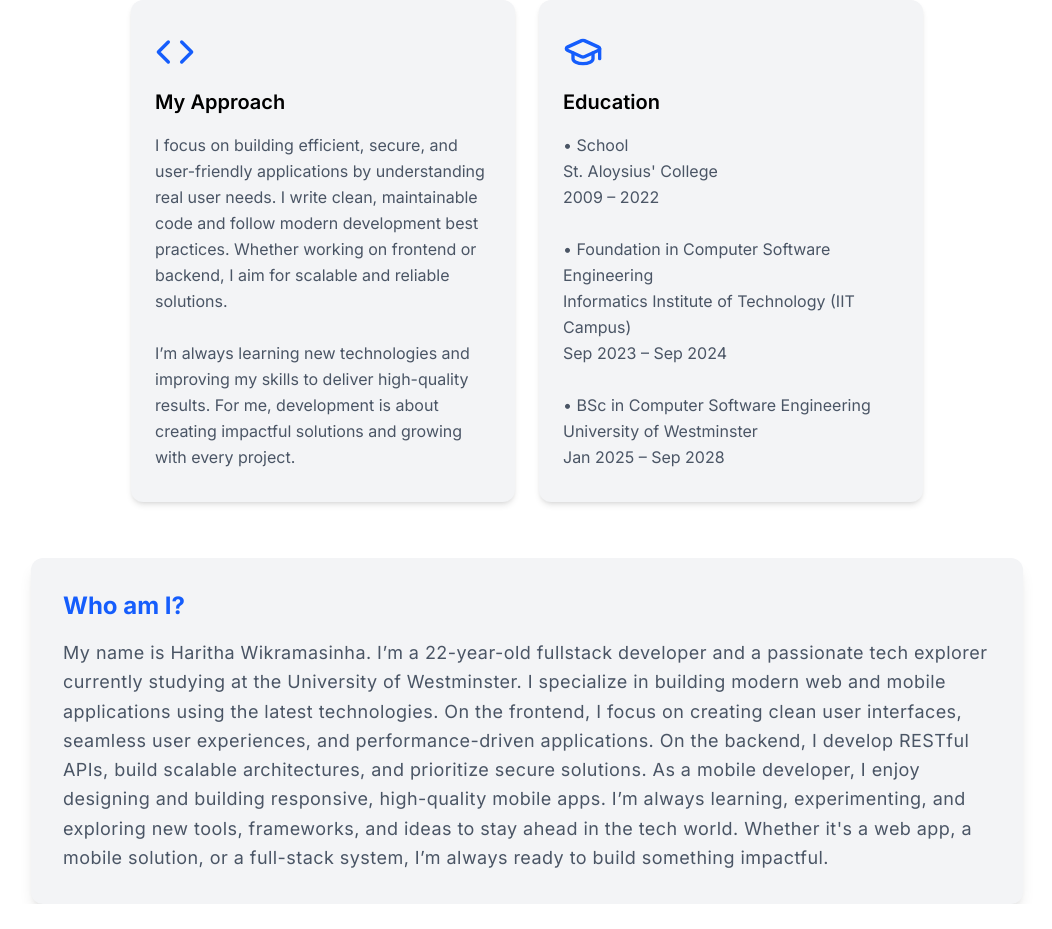
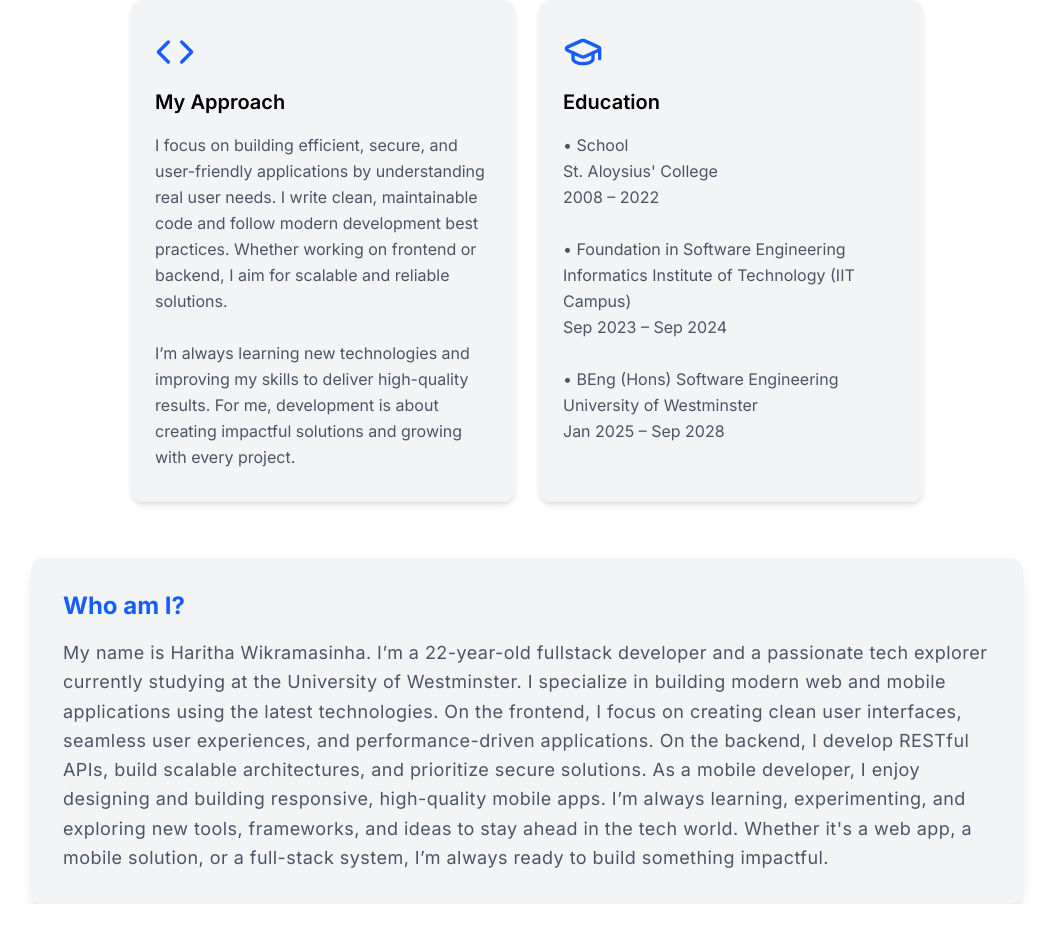
Before and after one commit to Haritha0705/Portfolio-Web-Site, a React (Vite) app: page / in a window 1280 px wide. Shown: the part 1020-1949 px from the top of the page, without its empty margins (113-1165 px from the left). Built offline with nearby package versions, Linux system fonts and the light colour scheme.

Commit message:
new change section in about

```diff
--- a/src/sections/AboutPage.tsx
+++ b/src/sections/AboutPage.tsx
@@ -37,13 +37,13 @@ I’m always learning new technologies and improving my skills to deliver high-q
                 <AboutCard
                     icon={<GraduationCap className="text-blue-600 dark:text-blue-500" size={40} />}
                     title="Education"
-                    text={`• School\nSt. Aloysius' College\n2009 – 2022
+                    text={`• School\nSt. Aloysius' College\n2008 – 2022
 
-                        • Foundation in Computer Software Engineering
+                        • Foundation in Software Engineering
                         Informatics Institute of Technology (IIT Campus)
                         Sep 2023 – Sep 2024
 
-                        • BSc in Computer Software Engineering
+                        • BEng (Hons) Software Engineering
                         University of Westminster
                         Jan 2025 – Sep 2028`}
                 />
```
